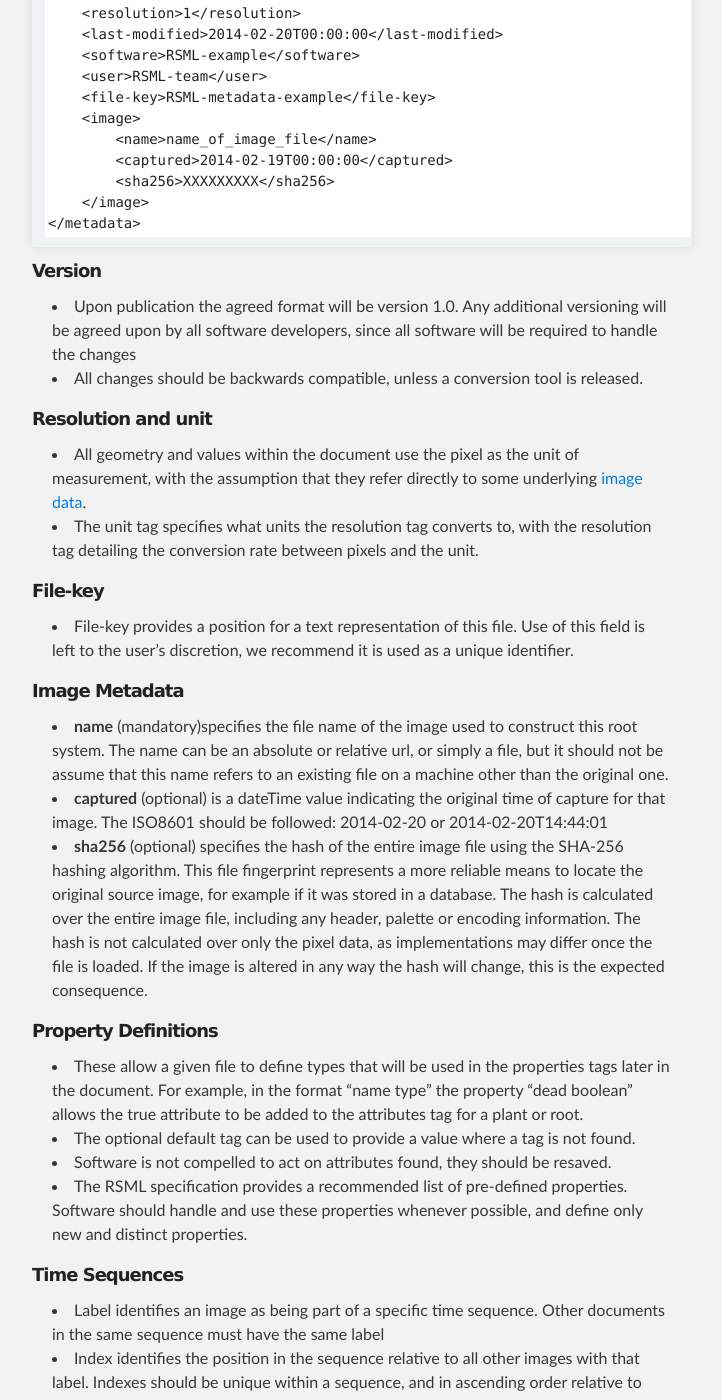
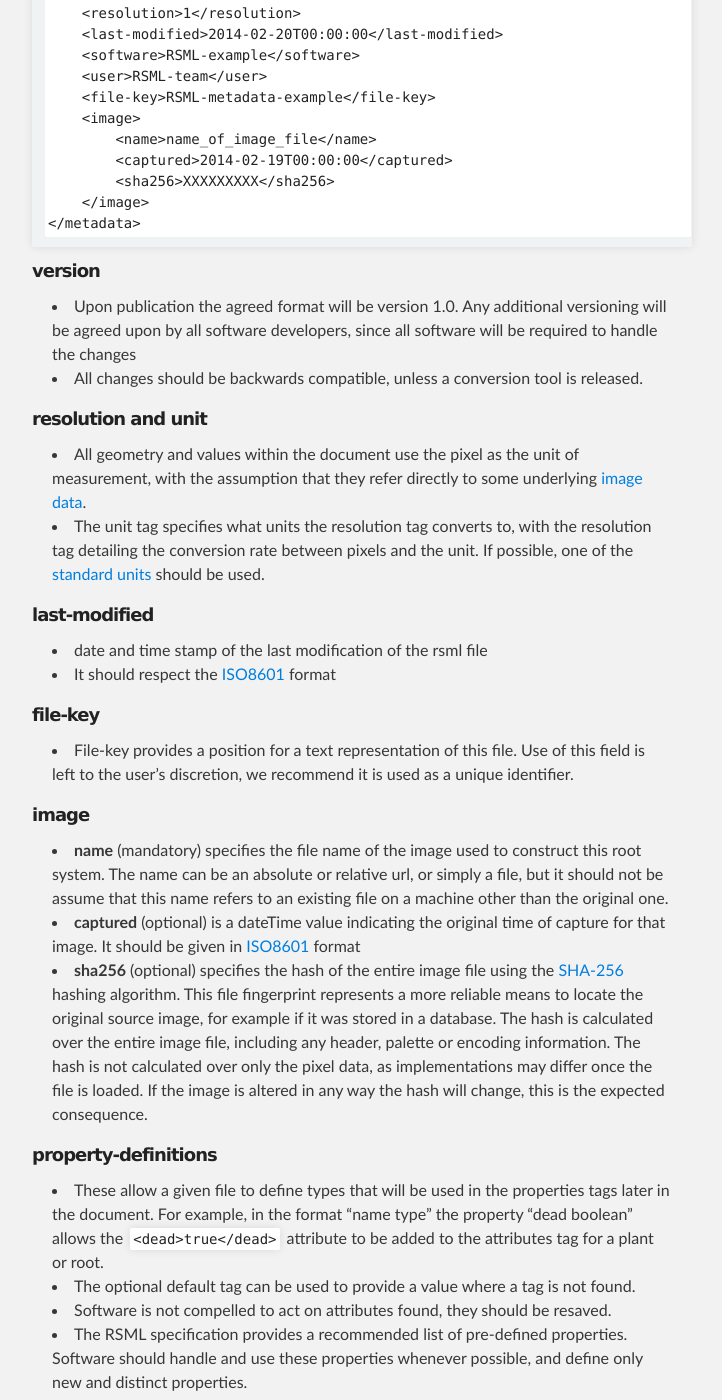
Before and after one commit to RootSystemML/RootSystemML.github.io, a Jekyll site: the page built from format/metadata.md, in a window 1280 px wide and 1400 px high, scrolled down 295 px. Shown: the whole window, without its empty margins (288-1010 px from the left). Built offline with Jekyll 4.4.1, drawn with Linux system fonts in a browser that asks for light colours.

Commit message:
format/units and internal links

```diff
--- a/format/metadata.md
+++ b/format/metadata.md
@@ -21,24 +21,33 @@ layout: default
     </metadata>
 
 
-#####Version
+#####version
   - Upon publication the agreed format will be version 1.0. Any additional versioning will be agreed upon by all software developers, since all software will be required to handle the changes
   - All changes should be backwards compatible, unless a conversion tool is released.
 
-#####Resolution and unit
-  - All geometry and values within the document use the pixel as the unit of measurement, with the assumption that they refer directly to some underlying [image data](#image-metadata).
-  - The unit tag specifies what units the resolution tag converts to, with the resolution tag detailing the conversion rate between pixels and the unit.
+#####resolution and unit
+  - All geometry and values within the document use the pixel as the unit of measurement, with the assumption that they refer directly to some underlying [image data](#image).
+  - The unit tag specifies what units the resolution tag converts to, with the resolution tag detailing the conversion rate between pixels and the unit. If possible, one of the [standard units][] should be used.
 
-#####File-key
+[standard units]: (units#units)
+
+#####last-modified
+  - date and time stamp of the last modification of the rsml file
+  - It should respect the [ISO8601][] format
+
+#####file-key
   - File-key provides a position for a text representation of this file. Use of this field is left to the user’s discretion, we recommend it is used as a unique identifier.
 
-#####Image Metadata
-  - **name** (mandatory)specifies the file name of the image used to construct this root system. The name can be an absolute or relative url, or simply a file, but it should not be assume that this name refers to an existing file on a machine other than the original one.
-  - **captured** (optional) is a dateTime value indicating the original time of capture for that image. The ISO8601 should be followed: 2014-02-20  or  2014-02-20T14:44:01
-  - **sha256** (optional) specifies the hash of the entire image file using the SHA-256 hashing algorithm. This file fingerprint represents a more reliable means to locate the original source image, for example if it was stored in a database. The hash is calculated over the entire image file, including any header, palette or encoding information. The hash is not calculated over only the pixel data, as implementations may differ once the file is loaded. If the image is altered in any way the hash will change, this is the expected consequence.
+#####image
+  - **name** (mandatory) specifies the file name of the image used to construct this root system. The name can be an absolute or relative url, or simply a file, but it should not be assume that this name refers to an existing file on a machine other than the original one.
+  - **captured** (optional) is a dateTime value indicating the original time of capture for that image. It should be given in  [ISO8601][] format
+  - **sha256** (optional) specifies the hash of the entire image file using the [SHA-256][] hashing algorithm. This file fingerprint represents a more reliable means to locate the original source image, for example if it was stored in a database. The hash is calculated over the entire image file, including any header, palette or encoding information. The hash is not calculated over only the pixel data, as implementations may differ once the file is loaded. If the image is altered in any way the hash will change, this is the expected consequence.
 
-#####Property Definitions
-  - These allow a given file to define types that will be used in the properties tags later in the document. For example, in the format “name type” the property “dead boolean" allows the <dead>true</dead> attribute to be added to the attributes tag for a plant or root.
+[ISO8601]: units#data-and-time
+[SHA-256]: http://en.wikipedia.org/wiki/SHA-2
+
+#####property-definitions
+  - These allow a given file to define types that will be used in the properties tags later in the document. For example, in the format “name type” the property “dead boolean" allows the `<dead>true</dead>` attribute to be added to the attributes tag for a plant or root.
   - The optional default tag can be used to provide a value where a tag is not found.
   - Software is not compelled to act on attributes found, they should be resaved.
   - The RSML specification provides a recommended list of pre-defined properties. Software should handle and use these properties whenever possible, and define only new and distinct properties.
```
Also changed, not shown: other parts of format/metadata.md (+1 -1 lines), format/units.md (added, +30 -0 lines).
